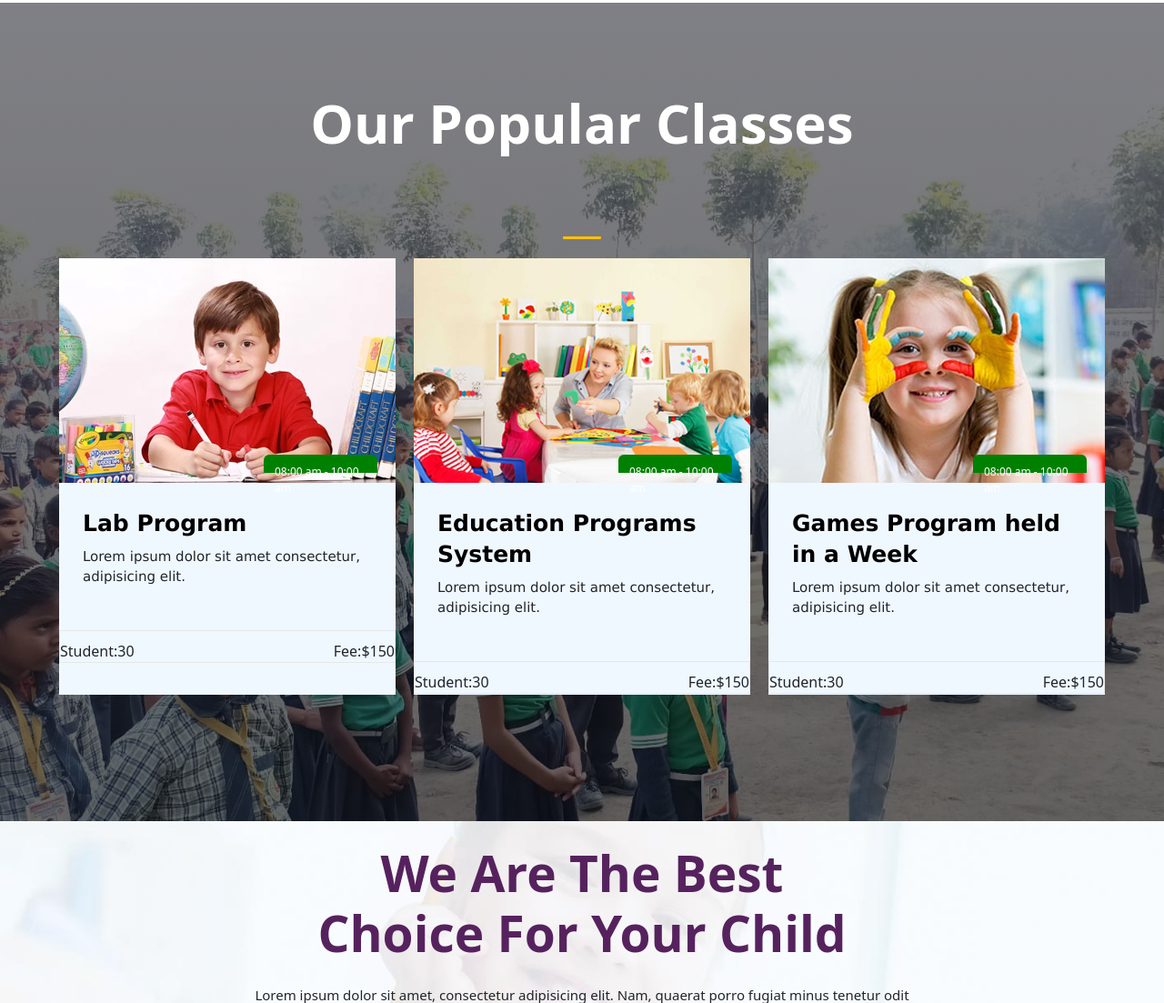
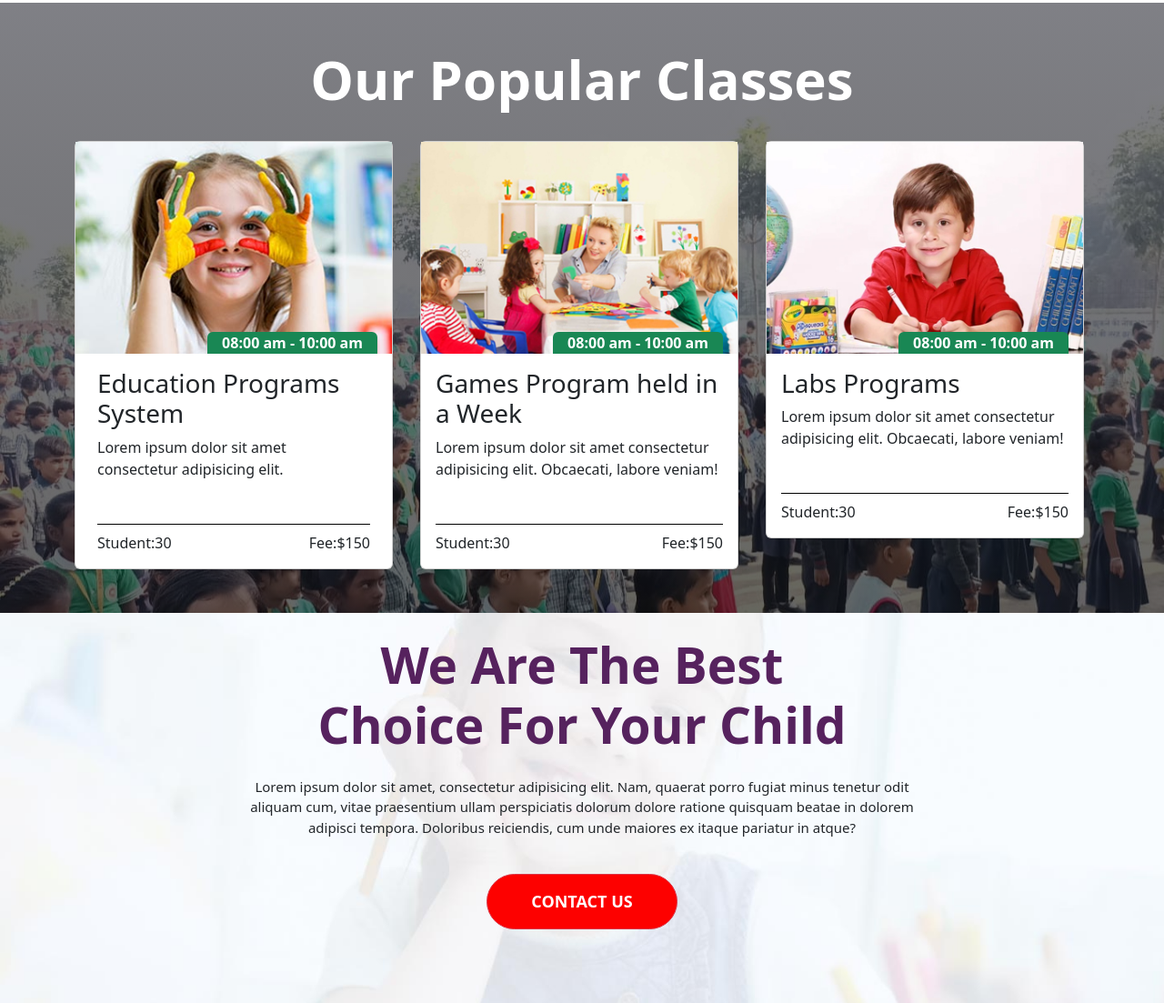
Before and after one commit to rakeshjain1111/gissamastipur.in, a plain HTML site: page index.html in a window 1280 px wide. Shown: the part 1901-3004 px from the top of the page at 91% size. Drawn offline with nearby package versions, Linux system fonts and the light colour scheme; a script that the page names is missing.

Commit message:
some code added

```diff
--- a/assest/css/style.css
+++ b/assest/css/style.css
@@ -149,94 +149,26 @@
 
 /* ourPopularClass section start */
 
-    .ourpopularclass{
+    .classes{
         background: linear-gradient(rgba(2, 3, 14, 0.5),rgba(0,0,0,0.6)) ,url("../img/10.jpeg");
-        height: 900px;
         margin-top: 50px;
     }
 
-    .ourpopularclass h1{
+    .classes h1{
         color: #fff;
         font-size: 60px;
         font-weight: bold;
     }
 
-    .ourpopularclass:after{
-            content: "";
-            width: 54px;
-            height: 2px;
-            background: #f0aa00;
-            margin-left: -26px;
-            position: absolute;
-            bottom: -20px;
-            left: 50%;
+    .classes .card{
+        width: 350px;
+        height: auto;
     }
+
 
 
     /* ////////// */
 
-    .item {
-      margin: 10px;
-        width: 370px;
-        height: 480px;
-        background-color: aliceblue;
-        border: 1px red;
-    }
-
-
-
-    .image{
-        position: relative;
-    }
-
-    .time {
-        background-color: green;
-        font-size: 12px;
-        height: 15px;
-        width: 125px;
-        padding: 10px 12px;
-        position: absolute;
-        bottom: 5px;
-        right: 20px;
-        border-radius: 6px 6px 0 0;
-        margin-bottom: 6px;
-        color: white;
-    }
-
-    .path-box{
-        padding: 26px 26px 16px 26px;
-    }
-    .path-box a{
-
-        text-decoration: none;
-        font-family:Verdana, Geneva, Tahoma, sans-serif;
-        color: #000;
-        font-weight:bold ;
-        font-size: 25px;
-
-    }
-
-    .path-box p{
-        font-family:Verdana, Geneva, Tahoma, sans-serif;
-        margin-top: 10px;
-        font-size: 15px;
-
-    }
-
-    .student-box{
-        display: flex;
-        border: 1px solid #e6e6e6;
-        margin-top: 15px;
-        padding-top: 10px;
-        justify-content: space-between;
-    }
-
-    .slider{
-        display: flex;
-        flex-wrap: wrap;
-        justify-content: center;
-
-    }
 
     /* ////////// */
 /* ourPopularClass section end */
--- a/index.html
+++ b/index.html
@@ -257,85 +257,60 @@
 
   <!-- ourPopularClass section start -->
 
-    <div class="container-fluid">
+  <div class="classes py-5">
+    <div class="container">
       <div class="row">
-        <div class="ourpopularclass">
-          <h1 class="text-center py-5 mt-5">Our Popular Classes</h1>
-          <h2 class="text-decoration-underline text-center text-warning">&nbsp; &nbsp; &nbsp;</h2>
-        <div class="slider">
-
-
-            <div class="item">
-              <div class="image">
-                  <img src="./assest/img/lab.jpg" alt="kid">
-                  <div class="time">
-                      <span>08:00 am - 10:00 am</span>
+        <h1 class="text-center">Our Popular Classes</h1>
+      </div>
+      <div class="row mt-4">
+        <div class="col-md-4">
+          <div class="card ">
+            <div class="card-img position-relative">
+              <img src="./assest/img/kid_game.jpg" alt="card1" class="img-fluid overflow-hidden" width="100%">
+              <div class="timing bg-success position-absolute bottom-0 end-0 me-3 px-3 text-white fw-semibold rounded-top">08:00 am - 10:00 am</div>
+            </div>
+            <div class="card-body position-relative px-4">
+              <h3>Education Programs System</h3>
+              <p>Lorem ipsum dolor sit amet consectetur adipisicing elit.</p>
+              <div class="d-flex justify-content-between border-top border-black mt-5 pt-2">
+                <div>Student:30</div>
+                <div>Fee:$150</div>
               </div>
             </div>
-              <div class="slide">
-                  <div class="path-box">
-                      <h3>
-                          <a href="#">Lab Program</a>
-                      </h3>
-                      <p>Lorem ipsum dolor sit amet consectetur, adipisicing elit.
-                      </p>
-                  </div>
-                  <div class="student-box">
-                      <div class="student">Student:30</div>
-                      <div class="student-fee">Fee:$150</div>
-                  </div>
-
           </div>
         </div>
-
-            <div class="item">
-              <div class="image">
-                  <img src="./assest/img/education_img.jpg" alt="kid">
-                  <div class="time">
-                      <span>08:00 am - 10:00 am</span>
+        <div class="col-md-4">
+          <div class="card">
+            <div class="card-img position-relative">
+              <img src="./assest/img/education_img.jpg" alt="card2" width="100%">
+              <div class="position-absolute bottom-0 end-0 bg-success me-3 px-3 text-white fw-semibold rounded-top">08:00 am - 10:00 am</div>
+            </div>
+            <div class="card-body">
+              <h3>Games Program held in a Week</h3>
+              <p>Lorem ipsum dolor sit amet consectetur adipisicing elit. Obcaecati, labore veniam!</p>
+              <div class="d-flex justify-content-between border-top border-black mt-5 pt-2">
+                <div>Student:30</div>
+                <div>Fee:$150</div>
               </div>
             </div>
-              <div class="slide">
-                  <div class="path-box">
-                      <h3>
-                          <a href="#">Education Programs System</a>
-                      </h3>
-                      <p>Lorem ipsum dolor sit amet consectetur, adipisicing elit.
-                      </p>
-                  </div>
-                  <div class="student-box">
-                      <div class="student">Student:30</div>
-                      <div class="student-fee">Fee:$150</div>
-                  </div>
-
           </div>
         </div>
-
-            <div class="item">
-              <div class="image">
-                  <img src="./assest/img/kid_game.jpg" alt="kid">
-                  <div class="time">
-                      <span>08:00 am - 10:00 am</span>
+        <div class="col-md-4">
+           <div class="card">
+            <div class="card-img position-relative">
+              <img src="./assest/img/lab.jpg" alt="card2" width="100%">
+              <div class="position-absolute bottom-0 end-0 bg-success me-3 px-3 text-white fw-semibold rounded-top">08:00 am - 10:00 am</div>
+            </div>
+            <div class="card-body">
+              <h3>Labs Programs</h3>
+              <p>Lorem ipsum dolor sit amet consectetur adipisicing elit. Obcaecati, labore veniam!</p>
+              <div class="d-flex justify-content-between border-top border-black mt-5 pt-2">
+                <div>Student:30</div>
+                <div>Fee:$150</div>
               </div>
             </div>
-              <div class="slide">
-                  <div class="path-box">
-                      <h3>
-                          <a href="#">Games Program held in a Week</a>
-                      </h3>
-                      <p>Lorem ipsum dolor sit amet consectetur, adipisicing elit.
-                      </p>
-                  </div>
-                  <div class="student-box">
-                      <div class="student">Student:30</div>
-                      <div class="student-fee">Fee:$150</div>
-                  </div>
-
           </div>
         </div>
-
-        </div>
-
       </div>
     </div>
   </div>
```
Lines whose indentation alone changed are shown as unchanged.
